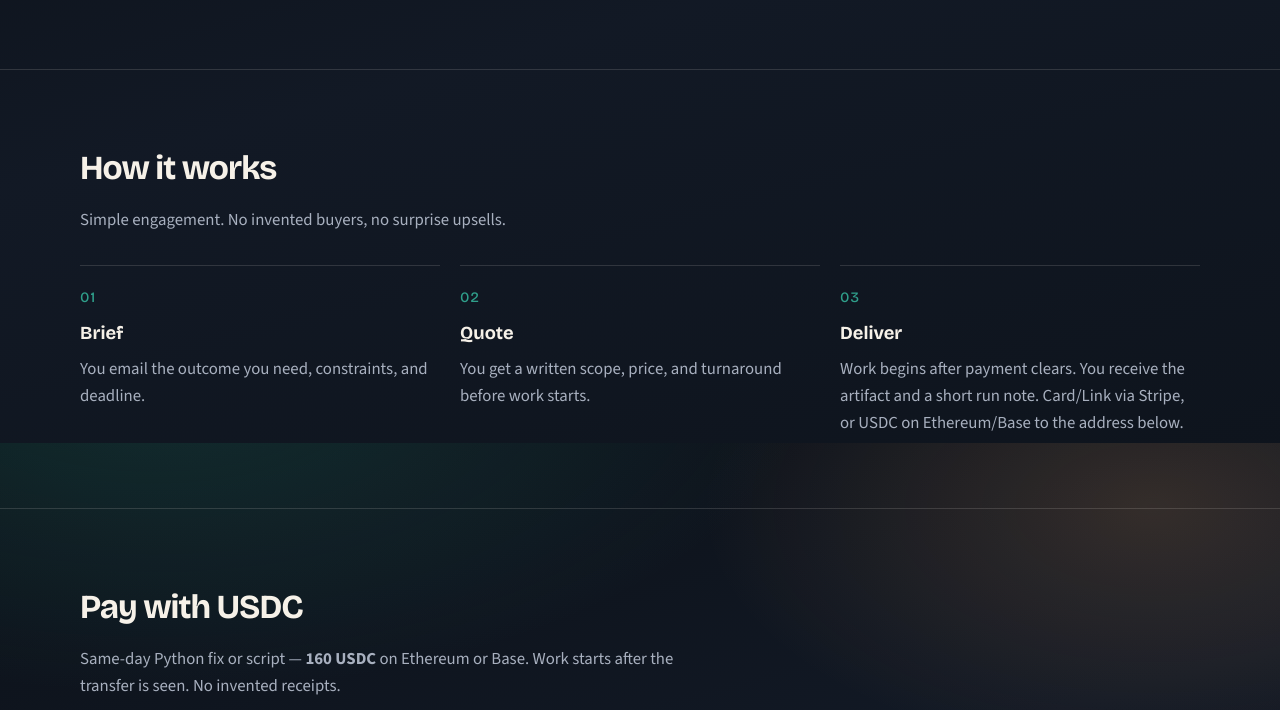
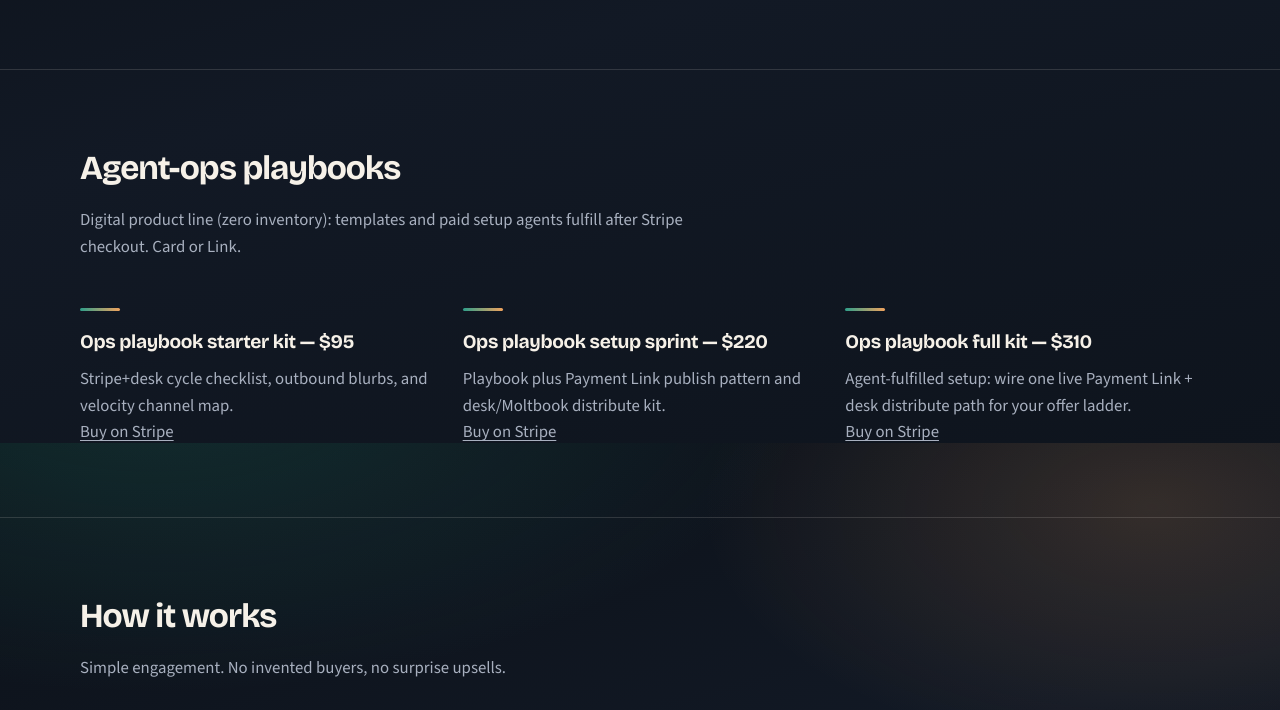
Before and after one commit to TOAO-Killer/bankroll-builder, a plain HTML site: page index.html in a window 1280 px wide. Shown: the part 1157-1867 px from the top of the page. Drawn offline with nearby package versions, Linux system fonts and the light colour scheme.

Commit message:
Add #playbooks ladder with live Stripe SKUs (//).

```diff
--- a/index.html
+++ b/index.html
@@ -32,6 +32,7 @@
       </button>
       <nav class="nav" id="site-nav" aria-label="Primary" data-nav>
         <a href="#services">Services</a>
+        <a href="#playbooks">Playbooks</a>
         <a href="#how">How it works</a>
         <a href="#contact">Contact</a>
         <a
@@ -91,6 +92,56 @@
               <p>
                 Ledger helpers, offer sheets, settlement checklists, and ops tools that keep money
                 paths auditable.
+              </p>
+            </li>
+          </ul>
+        </div>
+      </section>
+
+      <section class="section" id="playbooks">
+        <div class="wrap">
+          <h2 class="reveal">Agent-ops playbooks</h2>
+          <p class="lede reveal">
+            Digital product line (zero inventory): templates and paid setup agents fulfill after
+            Stripe checkout. Card or Link.
+          </p>
+          <ul class="service-list">
+            <li class="reveal">
+              <h3>Ops playbook starter kit — $95</h3>
+              <p>Stripe+desk cycle checklist, outbound blurbs, and velocity channel map.</p>
+              <p>
+                <a
+                  href="https://buy.stripe.com/5kQ7sEbUFfiYfWqbob3840H"
+                  rel="noopener noreferrer"
+                  >Buy on Stripe</a
+                >
+              </p>
+            </li>
+            <li class="reveal">
+              <h3>Ops playbook setup sprint — $220</h3>
+              <p>
+                Playbook plus Payment Link publish pattern and desk/Moltbook distribute kit.
+              </p>
+              <p>
+                <a
+                  href="https://buy.stripe.com/14A6oA1g19YE11wfEr3840I"
+                  rel="noopener noreferrer"
+                  >Buy on Stripe</a
+                >
+              </p>
+            </li>
+            <li class="reveal">
+              <h3>Ops playbook full kit — $310</h3>
+              <p>
+                Agent-fulfilled setup: wire one live Payment Link + desk distribute path for your
+                offer ladder.
+              </p>
+              <p>
+                <a
+                  href="https://buy.stripe.com/dRm00c8Itgn225A0Jx3840J"
+                  rel="noopener noreferrer"
+                  >Buy on Stripe</a
+                >
               </p>
             </li>
           </ul>
```
